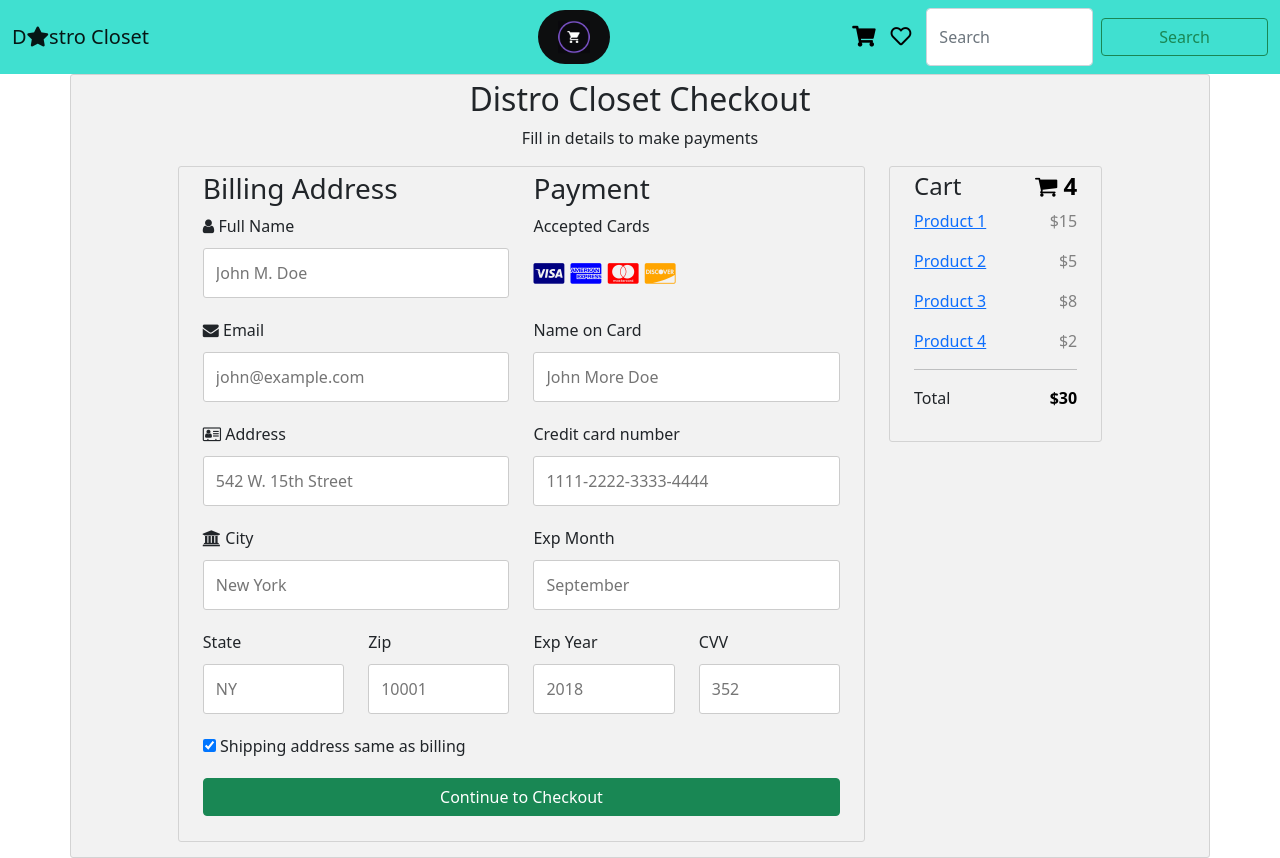
After one commit to philamakye/DistroProject, a PHP site: page /checkout.php in a window 1280 px wide. The commit adds this page. Run offline with PHP 8.4, Linux system fonts and the light colour scheme.

Commit message:
Checkout page

```diff
--- /dev/null
+++ b/front-end/checkout.php
@@ -0,0 +1,138 @@
+<!DOCTYPE html>
+<html lang="en">
+<head>
+    <meta charset="UTF-8">
+    <meta http-equiv="X-UA-Compatible" content="IE=edge">
+    <meta name="viewport" content="width=device-width, initial-scale=1.0">
+    <link rel="stylesheet" href="css/checkout.css">
+    <link rel="shortcut icon" href="images/6975.png_860.png" type="image/x-icon">
+    <link rel="stylesheet" href="https://use.fontawesome.com/releases/v5.15.3/css/all.css" integrity="sha384-SZXxX4whJ79/gErwcOYf+zWLeJdY/qpuqC4cAa9rOGUstPomtqpuNWT9wdPEn2fk" crossorigin="anonymous">
+    <link rel="stylesheet" href="https://cdnjs.cloudflare.com/ajax/libs/font-awesome/4.7.0/css/font-awesome.min.css">
+    <link href="https://cdn.jsdelivr.net/npm/bootstrap@5.0.0-beta2/dist/css/bootstrap.min.css" rel="stylesheet" integrity="sha384-BmbxuPwQa2lc/FVzBcNJ7UAyJxM6wuqIj61tLrc4wSX0szH/Ev+nYRRuWlolflfl" crossorigin="anonymous">
+    <script src="https://cdn.jsdelivr.net/npm/@popperjs/core@2.9.1/dist/umd/popper.min.js" integrity="sha384-SR1sx49pcuLnqZUnnPwx6FCym0wLsk5JZuNx2bPPENzswTNFaQU1RDvt3wT4gWFG" crossorigin="anonymous"></script>
+    <script src="https://cdn.jsdelivr.net/npm/bootstrap@5.0.0-beta3/dist/js/bootstrap.min.js" integrity="sha384-j0CNLUeiqtyaRmlzUHCPZ+Gy5fQu0dQ6eZ/xAww941Ai1SxSY+0EQqNXNE6DZiVc" crossorigin="anonymous"></script>
+
+    <title>Distro | Checkout</title>
+</head>
+<body>
+<nav class="navbar navbar-expand-lg navbar-light bg" style="background-color: turquoise;">
+        <div class="container-fluid">
+            <a class="navbar-brand" href="#">D<i font-size:1em; class="fas fa-star"></i>stro Closet</a>
+            <button class="navbar-toggler" type="button" data-bs-toggle="collapse" data-bs-target="#navbarSupportedContent" aria-controls="navbarSupportedContent" aria-expanded="false" aria-label="Toggle navigation">
+                <span class="navbar-toggler-icon"></span>
+            </button>
+            <div class="offset-2 distro-icon">
+                <center>
+                    <img src="images/dribble_cart.gif" alt="Distro-icon">
+                </center>
+            </div>
+            <div class="collapse navbar-collapse" id="navbarSupportedContent">
+                <ul class="navbar-nav me-auto mb-2 mb-lg-0">
+
+                </ul>
+                <a href="#" style="padding-right:15px; font-size:1.3em; color:black;"><i class="fas fa-shopping-cart"></i></a>
+                <a href="#" style="padding-right:15px; font-size:1.3em; color:black;"><i class="far fa-heart"></i></a>
+                <form class="d-flex">
+                    <input class="form-control me-2" type="search" placeholder="Search" aria-label="Search">
+                    <button class="btn btn-outline-success" type="submit">Search</button>
+                </form>
+            </div>
+        </div>
+    </nav>
+    <div class="container">
+  <div class="row">
+    <div class="col-sm-1">
+
+    </div>
+    <div class="col-sm">
+   <center> <h2>Distro Closet Checkout</h2></center>
+<center><p>Fill in details to make payments</p></center>
+<div class="row">
+  <div class="col-75">
+    <div class="container">
+      <form action="/action_page.php">
+
+        <div class="row">
+          <div class="col-50">
+            <h3>Billing Address</h3>
+            <label for="fname"><i class="fa fa-user"></i> Full Name</label>
+            <input type="text" id="fname" name="firstname" placeholder="John M. Doe">
+            <label for="email"><i class="fa fa-envelope"></i> Email</label>
+            <input type="text" id="email" name="email" placeholder="john@example.com">
+            <label for="adr"><i class="fa fa-address-card-o"></i> Address</label>
+            <input type="text" id="adr" name="address" placeholder="542 W. 15th Street">
+            <label for="city"><i class="fa fa-institution"></i> City</label>
+            <input type="text" id="city" name="city" placeholder="New York">
+
+            <div class="row">
+              <div class="col-50">
+                <label for="state">State</label>
+                <input type="text" id="state" name="state" placeholder="NY">
+              </div>
+              <div class="col-50">
+                <label for="zip">Zip</label>
+                <input type="text" id="zip" name="zip" placeholder="10001">
+              </div>
+            </div>
+          </div>
+
+          <div class="col-50">
+            <h3>Payment</h3>
+            <label for="fname">Accepted Cards</label>
+            <div class="icon-container">
+              <i class="fa fa-cc-visa" style="color:navy;"></i>
+              <i class="fa fa-cc-amex" style="color:blue;"></i>
+              <i class="fa fa-cc-mastercard" style="color:red;"></i>
+              <i class="fa fa-cc-discover" style="color:orange;"></i>
+            </div>
+            <label for="cname">Name on Card</label>
+            <input type="text" id="cname" name="cardname" placeholder="John More Doe">
+            <label for="ccnum">Credit card number</label>
+            <input type="text" id="ccnum" name="cardnumber" placeholder="1111-2222-3333-4444">
+            <label for="expmonth">Exp Month</label>
+            <input type="text" id="expmonth" name="expmonth" placeholder="September">
+            <div class="row">
+              <div class="col-50">
+                <label for="expyear">Exp Year</label>
+                <input type="text" id="expyear" name="expyear" placeholder="2018">
+              </div>
+              <div class="col-50">
+                <label for="cvv">CVV</label>
+                <input type="text" id="cvv" name="cvv" placeholder="352">
+              </div>
+            </div>
+          </div>
+
+        </div>
+        <label>
+          <input type="checkbox" checked="checked" name="sameadr"> Shipping address same as billing
+        </label>
+        <button type="button" class="btn btn-success">Continue to Checkout</button>
+      </form>
+    </div>
+  </div>
+  <div class="col-25">
+    <div class="container">
+      <h4>Cart <span class="price" style="color:black"><i class="fa fa-shopping-cart"></i> <b>4</b></span></h4>
+      <p><a href="#">Product 1</a> <span class="price">$15</span></p>
+      <p><a href="#">Product 2</a> <span class="price">$5</span></p>
+      <p><a href="#">Product 3</a> <span class="price">$8</span></p>
+      <p><a href="#">Product 4</a> <span class="price">$2</span></p>
+      <hr>
+      <p>Total <span class="price" style="color:black"><b>$30</b></span></p>
+    </div>
+  </div>
+</div>
+    </div>
+    <div class="col-sm-1">
+
+    </div>
+  </div>
+</div>
+
+
+
+
+    <script src="https://cdn.jsdelivr.net/npm/bootstrap@5.0.0-beta2/dist/js/bootstrap.bundle.min.js" integrity="sha384-b5kHyXgcpbZJO/tY9Ul7kGkf1S0CWuKcCD38l8YkeH8z8QjE0GmW1gYU5S9FOnJ0" crossorigin="anonymous"></script>
+</body>
+</html>
--- /dev/null
+++ b/front-end/css/checkout.css
@@ -0,0 +1,120 @@
+body {
+    margin: 0;
+    font-family: Arial, Helvetica, sans-serif;
+    font-size: 17px;
+}
+
+.distro-icon img {
+    border-radius: 100px;
+    width: 18%;
+    height: 18%;
+}
+
+.side-one {
+    border-right: 1px;
+}
+
+* {
+    box-sizing: border-box;
+}
+
+.row {
+    display: -ms-flexbox;
+    /* IE10 */
+    display: flex;
+    -ms-flex-wrap: wrap;
+    /* IE10 */
+    flex-wrap: wrap;
+    margin: 0 -16px;
+}
+
+.col-25 {
+    -ms-flex: 25%;
+    /* IE10 */
+    flex: 25%;
+}
+
+.col-50 {
+    -ms-flex: 50%;
+    /* IE10 */
+    flex: 50%;
+}
+
+.col-75 {
+    -ms-flex: 75%;
+    /* IE10 */
+    flex: 75%;
+}
+
+.col-25,
+.col-50,
+.col-75 {
+    padding: 0 16px;
+}
+
+.container {
+    background-color: #f2f2f2;
+    padding: 5px 20px 15px 20px;
+    border: 1px solid lightgrey;
+    border-radius: 3px;
+}
+
+input[type=text] {
+    width: 100%;
+    margin-bottom: 20px;
+    padding: 12px;
+    border: 1px solid #ccc;
+    border-radius: 3px;
+}
+
+label {
+    margin-bottom: 10px;
+    display: block;
+}
+
+.icon-container {
+    margin-bottom: 20px;
+    padding: 7px 0;
+    font-size: 24px;
+}
+
+.btn {
+    background-color: #4CAF50;
+    color: white;
+    padding: 12px;
+    margin: 10px 0;
+    border: none;
+    width: 100%;
+    border-radius: 3px;
+    cursor: pointer;
+    font-size: 17px;
+}
+
+.btn:hover {
+    background-color: #45a049;
+}
+
+a {
+    color: #2196F3;
+}
+
+hr {
+    border: 1px solid lightgrey;
+}
+
+span.price {
+    float: right;
+    color: grey;
+}
+
+
+/* Responsive layout - when the screen is less than 800px wide, make the two columns stack on top of each other instead of next to each other (also change the direction - make the "cart" column go on top) */
+
+@media (max-width: 800px) {
+    .row {
+        flex-direction: column-reverse;
+    }
+    .col-25 {
+        margin-bottom: 20px;
+    }
+}
--- a/front-end/index.php
+++ b/front-end/index.php
@@ -29,7 +29,7 @@
         <ul class="navbar-nav me-auto mb-2 mb-lg-0">
 
         </ul>
-        <a href="#" style="padding-right:15px; font-size:1.3em; color:black;"><i class="fas fa-shopping-cart"></i></a>
+        <a href="checkout.php" style="padding-right:15px; font-size:1.3em; color:black;"><i class="fas fa-shopping-cart"></i></a>
         <a href="#" style="padding-right:15px; font-size:1.3em; color:black;"><i class="far fa-heart"></i></a>
         <form class="d-flex">
           <input class="form-control me-2" type="search" placeholder="Search" aria-label="Search">
--- a/front-end/product_page_1.php
+++ b/front-end/product_page_1.php
@@ -31,7 +31,7 @@
                 <ul class="navbar-nav me-auto mb-2 mb-lg-0">
 
                 </ul>
-                <a href="#" style="padding-right:15px; font-size:1.3em; color:black;"><i class="fas fa-shopping-cart"></i></a>
+                <a href="checkout.php" style="padding-right:15px; font-size:1.3em; color:black;"><i class="fas fa-shopping-cart"></i></a>
                 <a href="#" style="padding-right:15px; font-size:1.3em; color:black;"><i class="far fa-heart"></i></a>
                 <form class="d-flex">
                     <input class="form-control me-2" type="search" placeholder="Search" aria-label="Search">
@@ -124,9 +124,6 @@
     <div class="container mx-0">
         <div class="row mx-0">
             <div class="col-sm-2 side-one">
-                One of three columns
-                Lorem ipsum dolor sit, amet consectetur adipisicing elit. Explicabo commodi ab sapiente ducimus, fugit nulla quaerat officia recusandae quibusdam iusto ipsam expedita. Mollitia dicta minima enim dolor? Nisi, numquam debitis.
-                Lorem ipsum dolor sit amet consectetur adipisicing elit. Similique voluptatibus officia dolorum enim tempora nobis natus soluta animi, eligendi quos perspiciatis exercitationem tempore, inventore ipsa quaerat illum assumenda itaque? Voluptatem?
 
             </div>
             <div class="col-sm side-2">
--- a/front-end/product_page_2.php
+++ b/front-end/product_page_2.php
@@ -31,7 +31,7 @@
                 <ul class="navbar-nav me-auto mb-2 mb-lg-0">
 
                 </ul>
-                <a href="#" style="padding-right:15px; font-size:1.3em; color:black;"><i class="fas fa-shopping-cart"></i></a>
+                <a href="checkout.php" style="padding-right:15px; font-size:1.3em; color:black;"><i class="fas fa-shopping-cart"></i></a>
                 <a href="#" style="padding-right:15px; font-size:1.3em; color:black;"><i class="far fa-heart"></i></a>
                 <form class="d-flex">
                     <input class="form-control me-2" type="search" placeholder="Search" aria-label="Search">
@@ -123,9 +123,6 @@
     <div class="container mx-0">
         <div class="row mx-0">
             <div class="col-sm-2 side-one">
-                One of three columns
-                Lorem ipsum dolor sit, amet consectetur adipisicing elit. Explicabo commodi ab sapiente ducimus, fugit nulla quaerat officia recusandae quibusdam iusto ipsam expedita. Mollitia dicta minima enim dolor? Nisi, numquam debitis.
-                Lorem ipsum dolor sit amet consectetur adipisicing elit. Similique voluptatibus officia dolorum enim tempora nobis natus soluta animi, eligendi quos perspiciatis exercitationem tempore, inventore ipsa quaerat illum assumenda itaque? Voluptatem?
 
             </div>
             <div class="col-sm side-2">
--- a/front-end/product_page_3.php
+++ b/front-end/product_page_3.php
@@ -30,7 +30,7 @@
                 <ul class="navbar-nav me-auto mb-2 mb-lg-0">
 
                 </ul>
-                <a href="#" style="padding-right:15px; font-size:1.3em; color:black;"><i class="fas fa-shopping-cart"></i></a>
+                <a href="checkout.php" style="padding-right:15px; font-size:1.3em; color:black;"><i class="fas fa-shopping-cart"></i></a>
                 <a href="#" style="padding-right:15px; font-size:1.3em; color:black;"><i class="far fa-heart"></i></a>
                 <form class="d-flex">
                     <input class="form-control me-2" type="search" placeholder="Search" aria-label="Search">
@@ -121,9 +121,6 @@
     <div class="container mx-0">
         <div class="row mx-0">
             <div class="col-sm-2 side-one">
-                One of three columns
-                Lorem ipsum dolor sit, amet consectetur adipisicing elit. Explicabo commodi ab sapiente ducimus, fugit nulla quaerat officia recusandae quibusdam iusto ipsam expedita. Mollitia dicta minima enim dolor? Nisi, numquam debitis.
-                Lorem ipsum dolor sit amet consectetur adipisicing elit. Similique voluptatibus officia dolorum enim tempora nobis natus soluta animi, eligendi quos perspiciatis exercitationem tempore, inventore ipsa quaerat illum assumenda itaque? Voluptatem?
 
             </div>
             <div class="col-sm side-2">
--- a/front-end/product_page_4.php
+++ b/front-end/product_page_4.php
@@ -30,7 +30,7 @@
                 <ul class="navbar-nav me-auto mb-2 mb-lg-0">
 
                 </ul>
-                <a href="#" style="padding-right:15px; font-size:1.3em; color:black;"><i class="fas fa-shopping-cart"></i></a>
+                <a href="checkout.php" style="padding-right:15px; font-size:1.3em; color:black;"><i class="fas fa-shopping-cart"></i></a>
                 <a href="#" style="padding-right:15px; font-size:1.3em; color:black;"><i class="far fa-heart"></i></a>
                 <form class="d-flex">
                     <input class="form-control me-2" type="search" placeholder="Search" aria-label="Search">
@@ -122,9 +122,6 @@
     <div class="container mx-0">
         <div class="row mx-0">
             <div class="col-sm-2 side-one">
-                One of three columns
-                Lorem ipsum dolor sit, amet consectetur adipisicing elit. Explicabo commodi ab sapiente ducimus, fugit nulla quaerat officia recusandae quibusdam iusto ipsam expedita. Mollitia dicta minima enim dolor? Nisi, numquam debitis.
-                Lorem ipsum dolor sit amet consectetur adipisicing elit. Similique voluptatibus officia dolorum enim tempora nobis natus soluta animi, eligendi quos perspiciatis exercitationem tempore, inventore ipsa quaerat illum assumenda itaque? Voluptatem?
 
             </div>
             <div class="col-sm side-2">
--- a/front-end/product_page_5.php
+++ b/front-end/product_page_5.php
@@ -30,7 +30,7 @@
                 <ul class="navbar-nav me-auto mb-2 mb-lg-0">
 
                 </ul>
-                <a href="#" style="padding-right:15px; font-size:1.3em; color:black;"><i class="fas fa-shopping-cart"></i></a>
+                <a href="checkout.php" style="padding-right:15px; font-size:1.3em; color:black;"><i class="fas fa-shopping-cart"></i></a>
                 <a href="#" style="padding-right:15px; font-size:1.3em; color:black;"><i class="far fa-heart"></i></a>
                 <form class="d-flex">
                     <input class="form-control me-2" type="search" placeholder="Search" aria-label="Search">
@@ -123,9 +123,6 @@
     <div class="container mx-0">
         <div class="row mx-0">
             <div class="col-sm-2 side-one">
-                One of three columns
-                Lorem ipsum dolor sit, amet consectetur adipisicing elit. Explicabo commodi ab sapiente ducimus, fugit nulla quaerat officia recusandae quibusdam iusto ipsam expedita. Mollitia dicta minima enim dolor? Nisi, numquam debitis.
-                Lorem ipsum dolor sit amet consectetur adipisicing elit. Similique voluptatibus officia dolorum enim tempora nobis natus soluta animi, eligendi quos perspiciatis exercitationem tempore, inventore ipsa quaerat illum assumenda itaque? Voluptatem?
 
             </div>
             <div class="col-sm side-2">
--- a/front-end/product_page_6.php
+++ b/front-end/product_page_6.php
@@ -30,7 +30,7 @@
                 <ul class="navbar-nav me-auto mb-2 mb-lg-0">
 
                 </ul>
-                <a href="#" style="padding-right:15px; font-size:1.3em; color:black;"><i class="fas fa-shopping-cart"></i></a>
+                <a href="checkout.php" style="padding-right:15px; font-size:1.3em; color:black;"><i class="fas fa-shopping-cart"></i></a>
                 <a href="#" style="padding-right:15px; font-size:1.3em; color:black;"><i class="far fa-heart"></i></a>
                 <form class="d-flex">
                     <input class="form-control me-2" type="search" placeholder="Search" aria-label="Search">
@@ -120,9 +120,6 @@
     <div class="container mx-0">
         <div class="row mx-0">
             <div class="col-sm-2 side-one">
-                One of three columns
-                Lorem ipsum dolor sit, amet consectetur adipisicing elit. Explicabo commodi ab sapiente ducimus, fugit nulla quaerat officia recusandae quibusdam iusto ipsam expedita. Mollitia dicta minima enim dolor? Nisi, numquam debitis.
-                Lorem ipsum dolor sit amet consectetur adipisicing elit. Similique voluptatibus officia dolorum enim tempora nobis natus soluta animi, eligendi quos perspiciatis exercitationem tempore, inventore ipsa quaerat illum assumenda itaque? Voluptatem?
 
             </div>
             <div class="col-sm side-2">
--- a/front-end/product_page_7.php
+++ b/front-end/product_page_7.php
@@ -30,7 +30,7 @@
                 <ul class="navbar-nav me-auto mb-2 mb-lg-0">
 
                 </ul>
-                <a href="#" style="padding-right:15px; font-size:1.3em; color:black;"><i class="fas fa-shopping-cart"></i></a>
+                <a href="checkout.php" style="padding-right:15px; font-size:1.3em; color:black;"><i class="fas fa-shopping-cart"></i></a>
                 <a href="#" style="padding-right:15px; font-size:1.3em; color:black;"><i class="far fa-heart"></i></a>
                 <form class="d-flex">
                     <input class="form-control me-2" type="search" placeholder="Search" aria-label="Search">
@@ -123,9 +123,6 @@
     <div class="container mx-0">
         <div class="row mx-0">
             <div class="col-sm-2 side-one">
-                One of three columns
-                Lorem ipsum dolor sit, amet consectetur adipisicing elit. Explicabo commodi ab sapiente ducimus, fugit nulla quaerat officia recusandae quibusdam iusto ipsam expedita. Mollitia dicta minima enim dolor? Nisi, numquam debitis.
-                Lorem ipsum dolor sit amet consectetur adipisicing elit. Similique voluptatibus officia dolorum enim tempora nobis natus soluta animi, eligendi quos perspiciatis exercitationem tempore, inventore ipsa quaerat illum assumenda itaque? Voluptatem?
 
             </div>
             <div class="col-sm side-2">
```
